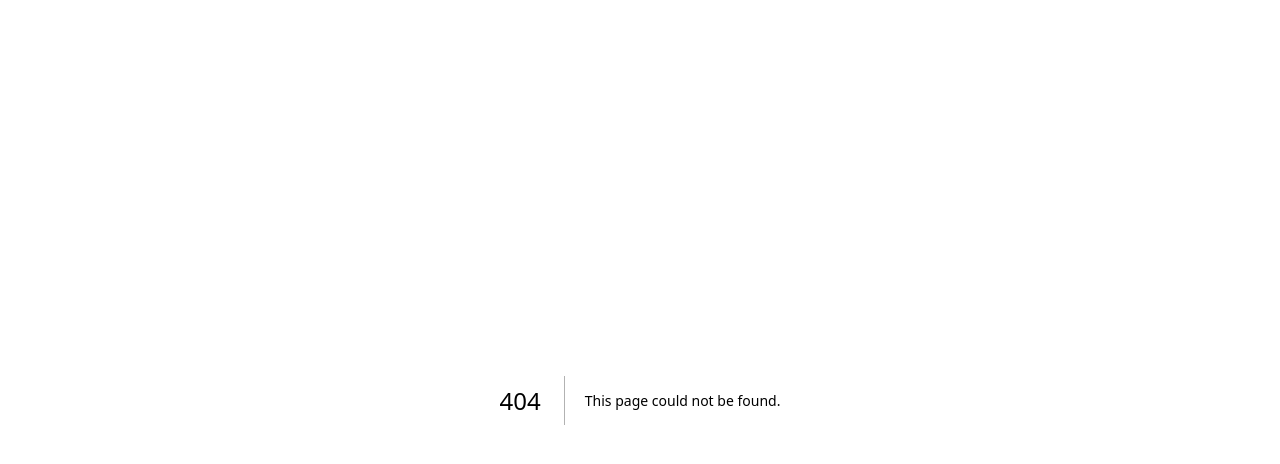
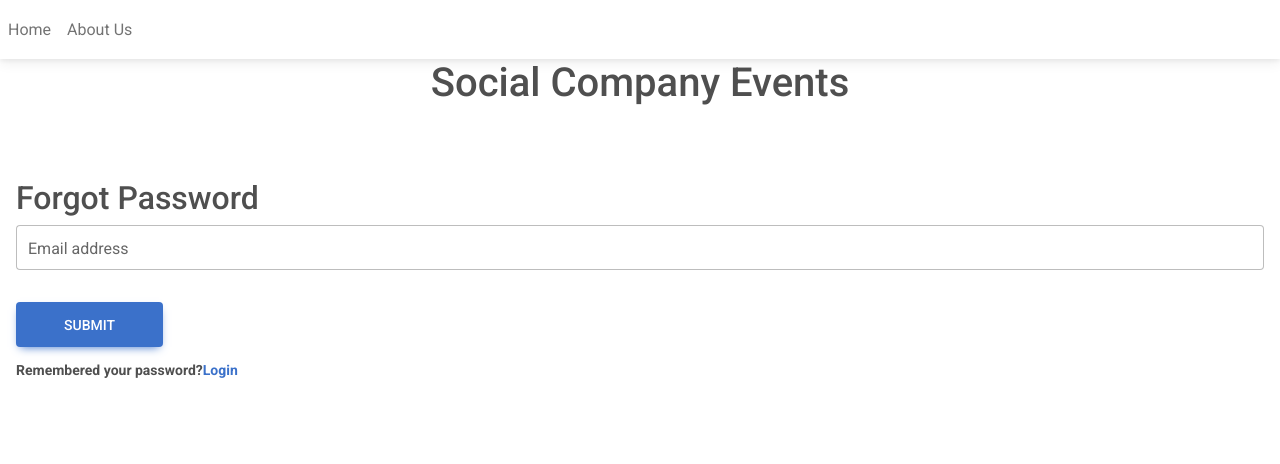
Before and after one commit to Social-Events-Proiect-Colectiv/mern-frontend-boilerplate, a Next.js app: page /forgot-password in a window 1280 px wide. Before the commit this address had no page. Shown: the top 464 px of the page. Built offline with nearby package versions, Linux system fonts and the light colour scheme.

Commit message:
fixed all errors plus created a forgot password and register page

```diff
--- a/components/organisms/Header2.js
+++ b/components/organisms/Header2.js
@@ -10,12 +10,8 @@ const Header = () => {
         <Navbar.Toggle aria-controls="navbarExample01" />
         <Navbar.Collapse id="navbarExample01">
           <Nav className="me-auto">
-            <Link href="#">
-              <Nav.Link>Home</Nav.Link>
-            </Link>
-            <Link href="#">
-              <Nav.Link>About Us</Nav.Link>
-            </Link>
+          <Nav.Link>Home</Nav.Link>
+          <Nav.Link href='AboutUsPage'>About Us</Nav.Link>
           </Nav>
         </Navbar.Collapse>
       </Navbar>
--- a/package.json
+++ b/package.json
@@ -10,6 +10,7 @@
   },
   "dependencies": {
     "@fortawesome/fontawesome-free": "^6.4.0",
+    "dequal": "^2.0.3",
     "eslint": "8.37.0",
     "eslint-config-next": "13.2.4",
     "mdb-react-ui-kit": "^6.0.0",
--- a/pages/_document.js
+++ b/pages/_document.js
@@ -1,4 +1,10 @@
 import { Html, Head, Main, NextScript } from 'next/document'
+import dynamic from "next/dynamic";
+
+const DynamicComponentWithNoSSR = dynamic(
+  () => import("mdb-react-ui-kit"),
+  { ssr: false }
+);
 
 export default function Document() {
   return (
--- /dev/null
+++ b/pages/forgot-password.js
@@ -0,0 +1,32 @@
+import React from 'react';
+import Link from 'next/link';
+import {MDBContainer, MDBCol, MDBRow, MDBBtn, MDBInput} from 'mdb-react-ui-kit';
+import Header2 from '../components/organisms/Header2';
+
+function ForgotPassword() {
+  return (
+    <>
+      <Header2 />
+
+      <MDBContainer fluid className="p-3 my-5 h-custom">
+        <MDBRow>
+          <MDBCol md='12'>
+            <h2>Forgot Password</h2>
+            <MDBInput wrapperClass='mb-4' label='Email address' id='formControlLg' type='email' size="lg"/>
+
+            <div className='text-center text-md-start mt-4 pt-2'>
+              <MDBBtn className="mb-0 px-5" size='lg'>Submit</MDBBtn>
+              <p className="small fw-bold mt-2 pt-1 mb-2">
+              Remembered your password?
+              <Link href="/login">
+                Login
+              </Link></p>
+            </div>
+          </MDBCol>
+        </MDBRow>
+      </MDBContainer>
+    </>
+  );
+}
+
+export default ForgotPassword;
--- a/pages/index.js
+++ b/pages/index.js
@@ -5,7 +5,6 @@ import { Inter } from 'next/font/google';
 import Header2 from '../components/organisms/Header2';
 import Audentification from '../components/organisms/Audentification';
 import HomePage from './AboutUsPage';
-const inter = Inter({ subsets: ['latin'] });
 
 export default function Home() {
   return (
@@ -15,6 +14,12 @@ export default function Home() {
         <meta name="description" content="Generated by create next app" />
         <meta name="viewport" content="width=device-width, initial-scale=1" />
         <link rel="icon" href="/favicon.ico" />
+        <Head>
+  <link rel="preconnect" href="https://fonts.googleapis.com" />
+  <link rel="preconnect" href="https://fonts.gstatic.com" crossorigin />
+  <link href="https://fonts.googleapis.com/css2?family=Inter:wght@400;500;600;700&display=swap" rel="stylesheet" />
+</Head>
+
       </Head>
       <main>
         <Header2 />
```
Also changed, not shown: components/organisms/Audentification.js (+12 -8 lines), pages/register.js (added, +35 -0 lines), 1 other file (tests, documents, lock files or other folders).
